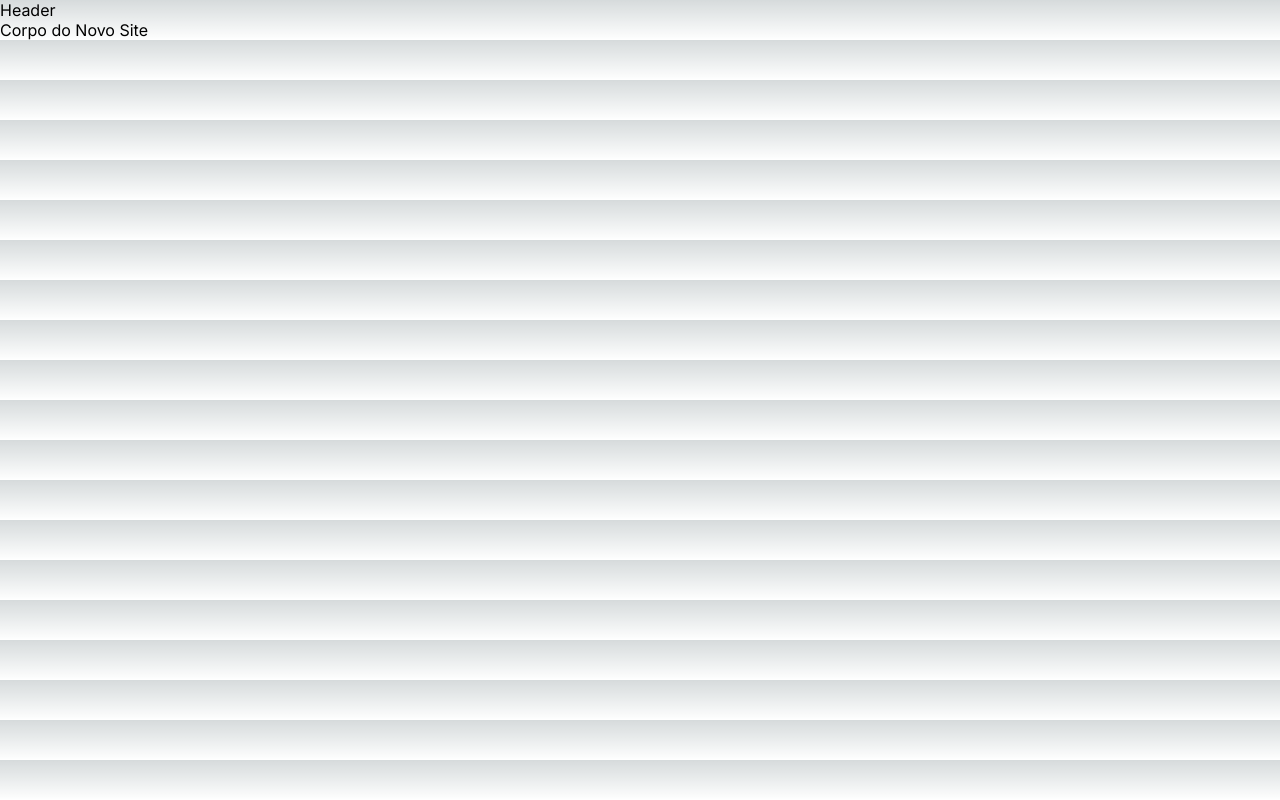
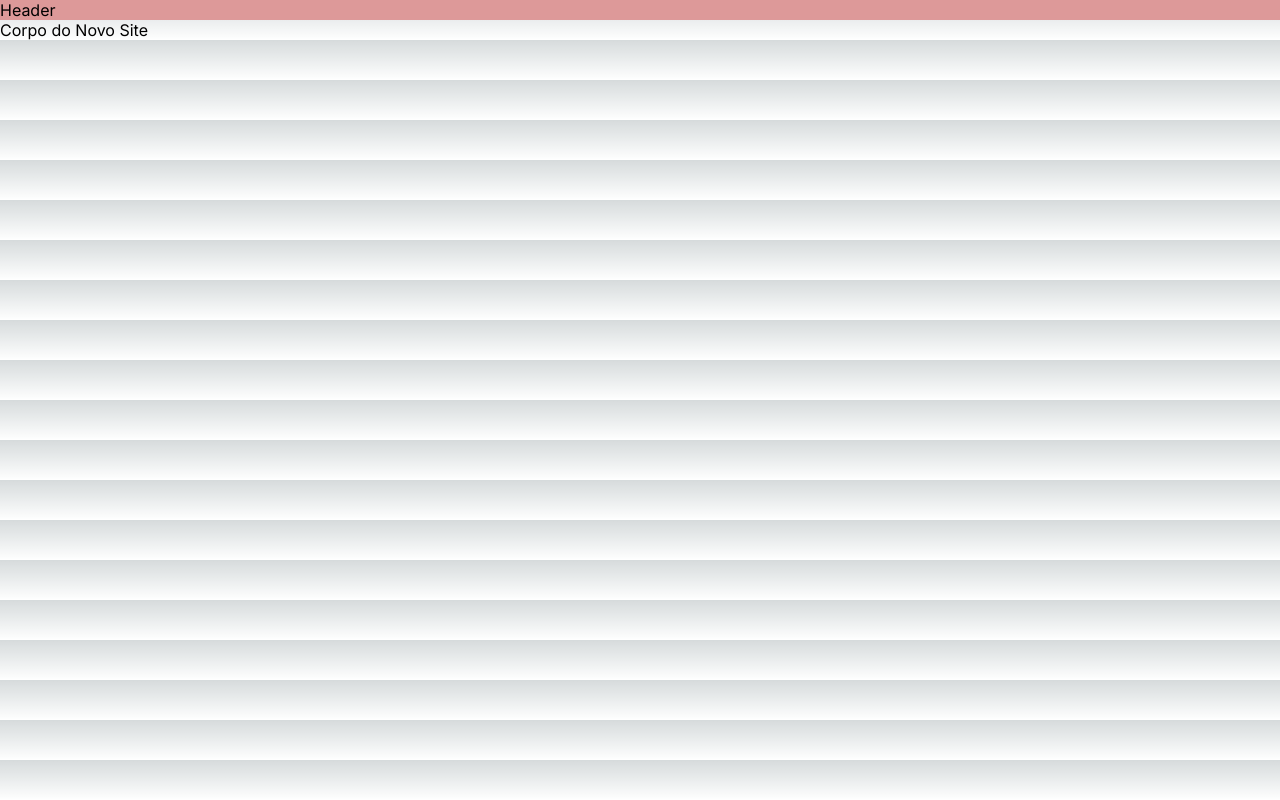
Before and after one commit to flaviocarvlh1/Curso-Next, a Next.js app: page / in a window 1280 px wide. Built offline with nearby package versions, Linux system fonts and the light colour scheme.

Commit message:
alterando cor background

```diff
--- a/src/components/navbar.module.css
+++ b/src/components/navbar.module.css
@@ -1,4 +1,4 @@
-.header- {
+.header {
 
     background-color: #D99;
 }
```
